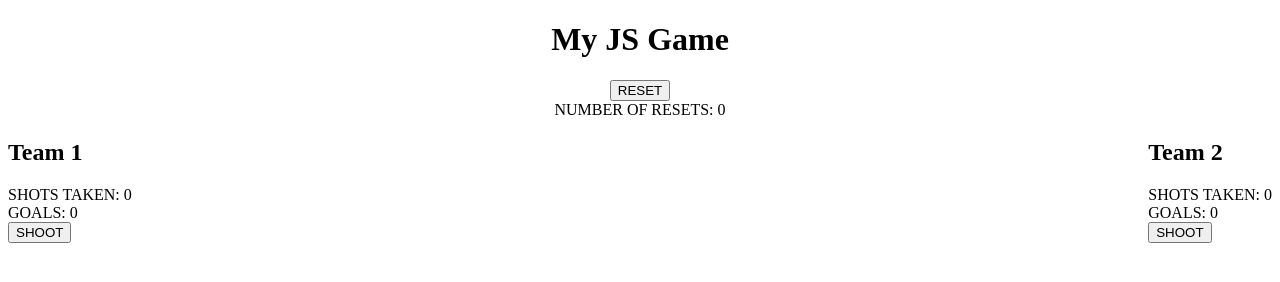
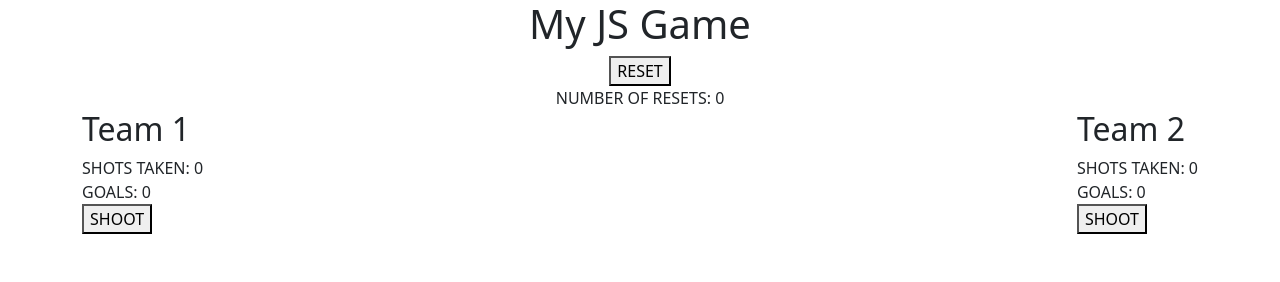
Before and after one commit to Datapotomus/FSE_js_sports_game, a plain HTML site: page index.html in a window 1280 px wide. Drawn offline with nearby package versions, Linux system fonts and the light colour scheme.

Commit message:
Added bootstrap just to make it look a little nicer.

```diff
--- a/index.html
+++ b/index.html
@@ -4,11 +4,12 @@
   <meta charset="UTF-8">
   <meta http-equiv="X-UA-Compatible" content="IE=edge">
   <meta name="viewport" content="width=device-width, initial-scale=1.0">
+  <link href="https://cdn.jsdelivr.net/npm/bootstrap@5.0.1/dist/css/bootstrap.min.css" rel="stylesheet" integrity="sha384-+0n0xVW2eSR5OomGNYDnhzAbDsOXxcvSN1TPprVMTNDbiYZCxYbOOl7+AMvyTG2x" crossorigin="anonymous">
+  <link rel="stylesheet" href="./assets/css/style.css">
   <title>JS Game Challenge</title>
-  <link rel="stylesheet" href="./assets/css/style.css">
 </head>
 <body>
-  <div>
+  <div class="container">
     <h1>My JS Game</h1>
     <div id="reset-container">
       <button id="reset-button">RESET</button><br>
@@ -42,5 +43,6 @@
     </div>
   </div>
   <script src="./assets/javascript/game.js" type="text/javascript"></script>
+  <script src="https://cdn.jsdelivr.net/npm/bootstrap@5.0.1/dist/js/bootstrap.bundle.min.js" integrity="sha384-gtEjrD/SeCtmISkJkNUaaKMoLD0//ElJ19smozuHV6z3Iehds+3Ulb9Bn9Plx0x4" crossorigin="anonymous"></script>
 </body>
 </html>
```
